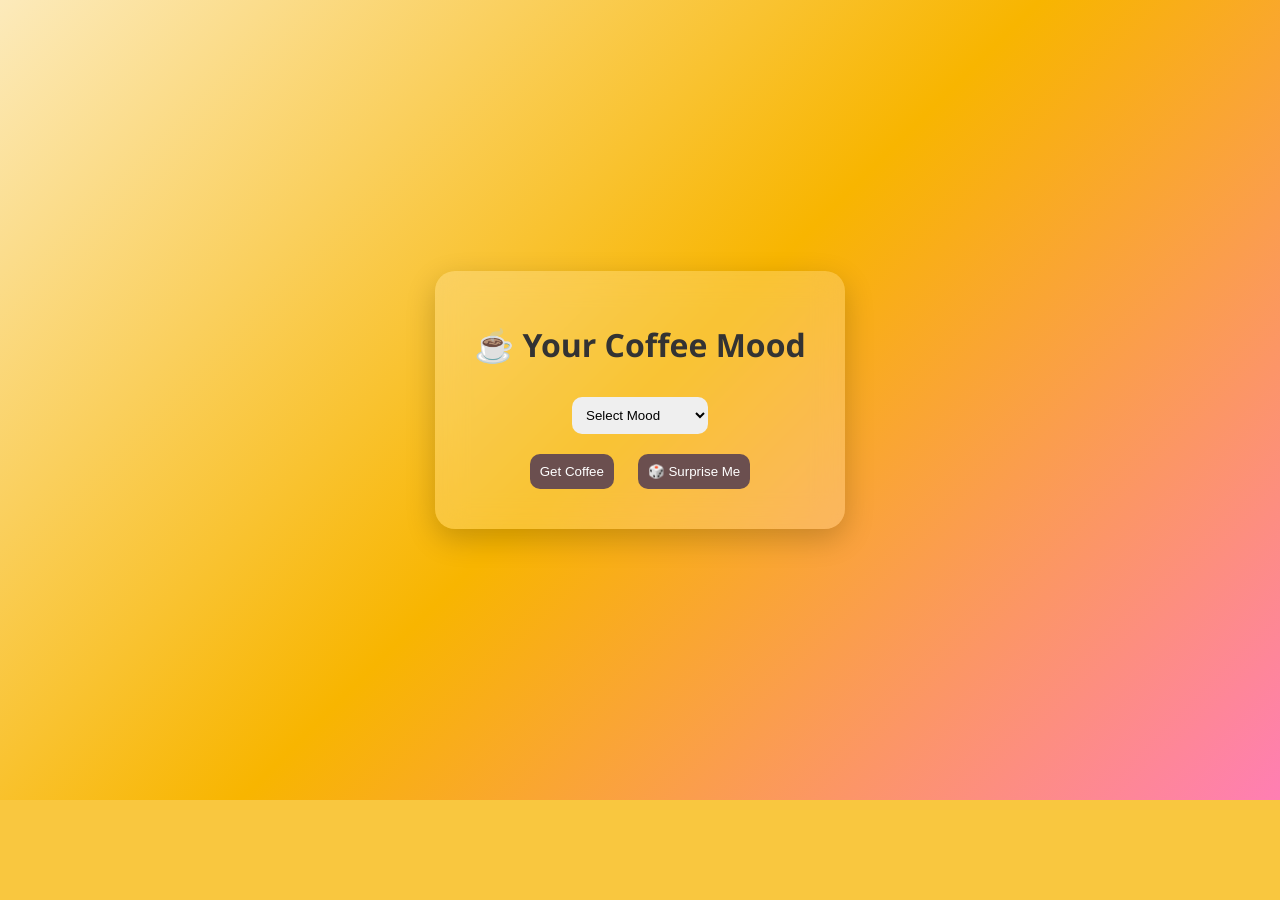
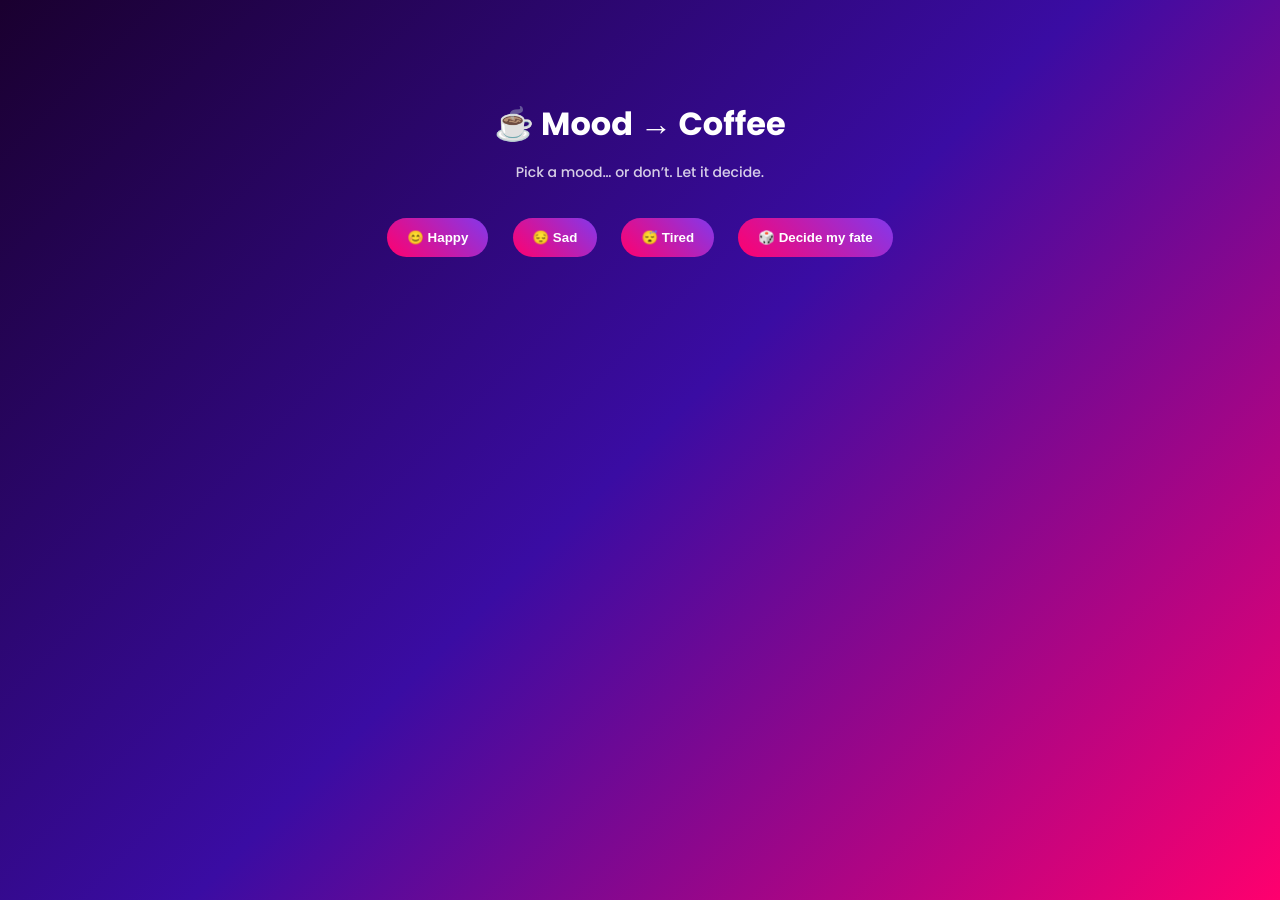
Before and after one commit to ishikarohira/coffee-ai-app, a Flask app: page / in a window 1280 px wide. Before the commit the page ends 800 px from the top, so only its background shows below. Run offline with Flask 3, Linux system fonts and the light colour scheme.

Commit message:
UI upgrade + cleanup

```diff
--- a/templates/index.html
+++ b/templates/index.html
@@ -1,82 +1,146 @@
 <!DOCTYPE html>
-<html>
+<html lang="en">
 <head>
-    <title>Coffee Mood Generator ☕</title>
+    <meta charset="UTF-8">
+    <title>Coffee AI ☕</title>
+    <link href="https://fonts.googleapis.com/css2?family=Poppins:wght@300;500;700&display=swap" rel="stylesheet">
+
     <style>
         body {
             margin: 0;
-            font-family: 'Segoe UI';
-            background: linear-gradient(135deg, #fceabb, #f8b500, #ff7eb3);
-            height: 100vh;
-            display: flex;
-            justify-content: center;
-            align-items: center;
+            font-family: 'Poppins', sans-serif;
+            background: linear-gradient(135deg, #1a002f, #3a0ca3, #ff006e);
+            color: white;
+            text-align: center;
+            min-height: 100vh;
         }
 
-        .card {
-            background: rgba(255,255,255,0.2);
-            backdrop-filter: blur(15px);
-            padding: 30px;
-            border-radius: 20px;
-            text-align: center;
-            width: 350px;
-            box-shadow: 0 10px 30px rgba(0,0,0,0.2);
+        .container {
+            margin-top: 100px;
         }
 
         h1 {
-            color: #333;
+            font-size: 32px;
+            margin-bottom: 10px;
         }
 
-        select, button {
-            padding: 10px;
-            margin: 10px;
-            border-radius: 10px;
-            border: none;
-            cursor: pointer;
+        .tagline {
+            opacity: 0.8;
+            font-size: 14px;
+            margin-bottom: 25px;
         }
 
         button {
-            background: #6b4f4f;
+            margin: 10px;
+            padding: 12px 20px;
+            border: none;
+            border-radius: 25px;
+            cursor: pointer;
+            background: linear-gradient(45deg, #ff006e, #8338ec);
             color: white;
+            font-weight: bold;
+            transition: all 0.2s ease;
+        }
+
+        button:hover {
+            transform: scale(1.08);
+            box-shadow: 0 0 20px rgba(255, 0, 200, 0.6);
         }
 
         .result {
-            margin-top: 20px;
-            padding: 15px;
-            background: rgba(255,255,255,0.5);
-            border-radius: 15px;
+            margin: 30px auto;
+            padding: 25px;
+            border-radius: 20px;
+            width: 320px;
+            background: rgba(255,255,255,0.1);
+            backdrop-filter: blur(15px);
+            box-shadow: 0 0 40px rgba(255, 0, 200, 0.4);
+            animation: fadeIn 0.6s ease;
+        }
+
+        .coffee-name {
+            font-size: 22px;
+            font-weight: bold;
+            margin-bottom: 10px;
+        }
+
+        .coffee-recipe {
+            font-size: 14px;
+            opacity: 0.9;
+        }
+
+        .extra-line {
+            margin-top: 10px;
+            font-size: 12px;
+            opacity: 0.7;
+            font-style: italic;
+        }
+
+        @keyframes fadeIn {
+            from { opacity: 0; transform: translateY(10px);}
+            to { opacity: 1; transform: translateY(0);}
         }
     </style>
 </head>
-
 <body>
 
-<div class="card">
-    <h1>☕ Your Coffee Mood</h1>
+<div class="container">
+    <h1>☕ Mood → Coffee</h1>
+    <p class="tagline">Pick a mood… or don’t. Let it decide.</p>
 
     <form method="POST">
-        <select name="mood">
-            <option value="">Select Mood</option>
-            <option value="happy">😊 Happy</option>
-            <option value="tired">😴 Tired</option>
-            <option value="stressed">😫 Stressed</option>
-            <option value="lazy">🛋️ Lazy</option>
-            <option value="adventurous">🔥 Adventurous</option>
-        </select>
-
-        <br>
-
-        <button type="submit">Get Coffee</button>
-        <button type="submit" name="surprise" value="1">🎲 Surprise Me</button>
+        <button name="mood" value="happy">😊 Happy</button>
+        <button name="mood" value="sad">😔 Sad</button>
+        <button name="mood" value="tired">😴 Tired</button>
+        <button name="mood" value="random">🎲 Decide my fate</button>
     </form>
 
     {% if coffee %}
     <div class="result">
-        <h2>{{ coffee.name }}</h2>
-        <p>{{ coffee.recipe }}</p>
+        <div class="coffee-name" id="coffeeName"></div>
+        <div class="coffee-recipe" id="coffeeRecipe"></div>
+        <p class="extra-line" id="extraLine"></p>
     </div>
     {% endif %}
 </div>
 
+<script>
+    const name = "{{ coffee.name if coffee else '' }}";
+    const recipe = "{{ coffee.recipe if coffee else '' }}";
+
+    const lines = [
+        "You didn’t plan this. Now you’re making it.",
+        "This feels like a bad idea. Do it anyway.",
+        "You came for answers. You got caffeine.",
+        "This was inevitable.",
+        "You’re not in control anymore ☕"
+    ];
+
+    const randomLine = lines[Math.floor(Math.random() * lines.length)];
+
+    function typeEffect(element, text, speed=30) {
+        let i = 0;
+        function typing() {
+            if (i < text.length) {
+                element.innerHTML += text.charAt(i);
+                i++;
+                setTimeout(typing, speed);
+            }
+        }
+        typing();
+    }
+
+    window.onload = function() {
+        if(name){
+            typeEffect(document.getElementById("coffeeName"), name, 40);
+            setTimeout(() => {
+                typeEffect(document.getElementById("coffeeRecipe"), recipe, 20);
+            }, 500);
+
+            document.getElementById("extraLine").innerText = randomLine;
+        }
+    }
+</script>
+
 </body>
 </html>
```
Also changed, not shown: index.html (deleted, +0 -146 lines).
